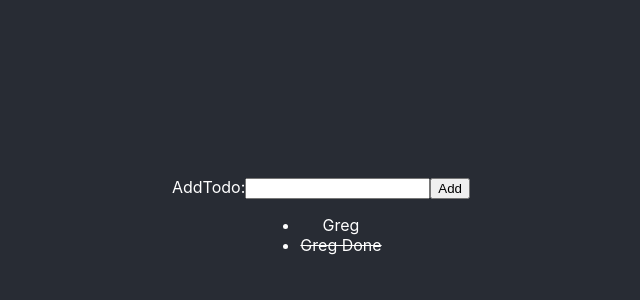
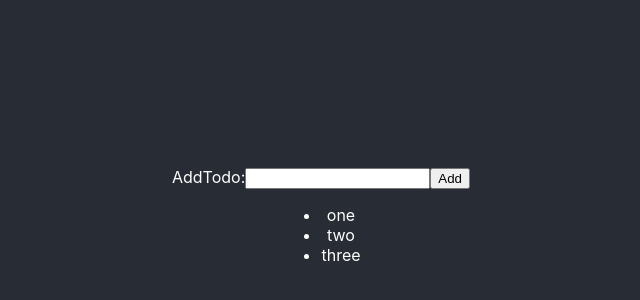
Before and after one commit to kgrzesiu/react-redux-ts-template, a React (Create React App) app: page / in a window 1280 px wide. Shown: the part 176-476 px from the top of the page, without its empty margins (319-959 px from the left). Built offline with nearby package versions, Linux system fonts and the light colour scheme.

Commit message:
Basic working todo list

```diff
--- a/src/App.tsx
+++ /dev/null
@@ -1,20 +0,0 @@
-import React from 'react';
-import './App.css';
-import AddTodo from './containers/AddTodo';
-import Todo from './containers/Todo';
-
-function App() {
-  return (
-    <div className="App">
-      <header className="App-header">
-        <AddTodo></AddTodo>
-        <ul>
-          <Todo completed={false} text="Greg"></Todo>
-          <Todo completed={true} text="Greg Done"></Todo>
-        </ul>
-      </header>
-    </div>
-  );
-}
-
-export default App;
--- /dev/null
+++ b/src/components/App.tsx
@@ -0,0 +1,21 @@
+import React from 'react';
+import '../css/App.css';
+import AddTodo from '../containers/AddTodo';
+import { TodoList } from './TodoList';
+
+function App() {
+  return (
+    <div className="App">
+      <header className="App-header">
+        <AddTodo></AddTodo>
+        <TodoList todos={[
+        {text:"one", complete:true, id:"1"},
+        {text:"two", complete:false, id:"2"},
+        {text:"three", complete:false, id:"3"},
+        ]}></TodoList>
+      </header>
+    </div>
+  );
+}
+
+export default App;
--- /dev/null
+++ b/src/components/TodoList.tsx
@@ -0,0 +1,35 @@
+import React, { Component } from 'react'
+import { connect } from 'react-redux'
+import Todo from '../containers/Todo'
+
+interface Props {
+    //todos: []
+}
+interface State {
+    //todos: []
+}
+
+export class TodoList extends Component<any, any> {
+
+    render() {
+        console.log('List:',this.props.todos);
+        return (
+            <ul>
+                { this.props.todos.map((todo:any) =>
+                    <Todo completed={todo.completed} text={todo.text} key={todo.id}></Todo>)
+                }
+            </ul>
+        )
+    }
+}
+
+const mapStateToProps = (state: []) => ({
+    todos: state
+})
+
+const mapDispatchToProps = {
+
+}
+
+// export default connect(mapStateToProps, mapDispatchToProps)(TodoList)
+export default TodoList;
--- a/src/containers/Todo.tsx
+++ b/src/containers/Todo.tsx
@@ -1,17 +1,14 @@
 import React, { Component, MouseEvent } from 'react'
 
 interface Props {
-    completed:Boolean,
-    text:String
-}
-interface State {
-
+    completed: Boolean,
+    text: String,
+    key: String
 }
 
-class Todo extends Component<Props, State> {
-    state = {}
+class Todo extends Component<Props, {}> {
 
-    onTodoClick = (event:MouseEvent) => {
+    onTodoClick = (event: MouseEvent) => {
         event.preventDefault();
     }
 
--- a/src/index.tsx
+++ b/src/index.tsx
@@ -1,7 +1,7 @@
 import React from 'react';
 import ReactDOM from 'react-dom';
 import './index.css';
-import App from './App';
+import App from './components/App';
 import * as serviceWorker from './serviceWorker';
 
 import { Provider } from 'react-redux';
--- a/src/reducers/todos.tsx
+++ b/src/reducers/todos.tsx
@@ -1,4 +1,4 @@
-type AppState = {}
+type AppState = []
 type Action = { type: String, id:number, text:String};
 
 const todos = (state = [], action:Action) => {
```
Also changed, not shown: src/css/App.css (renamed from src/App.css), 1 other file (tests, documents, lock files or other folders).
